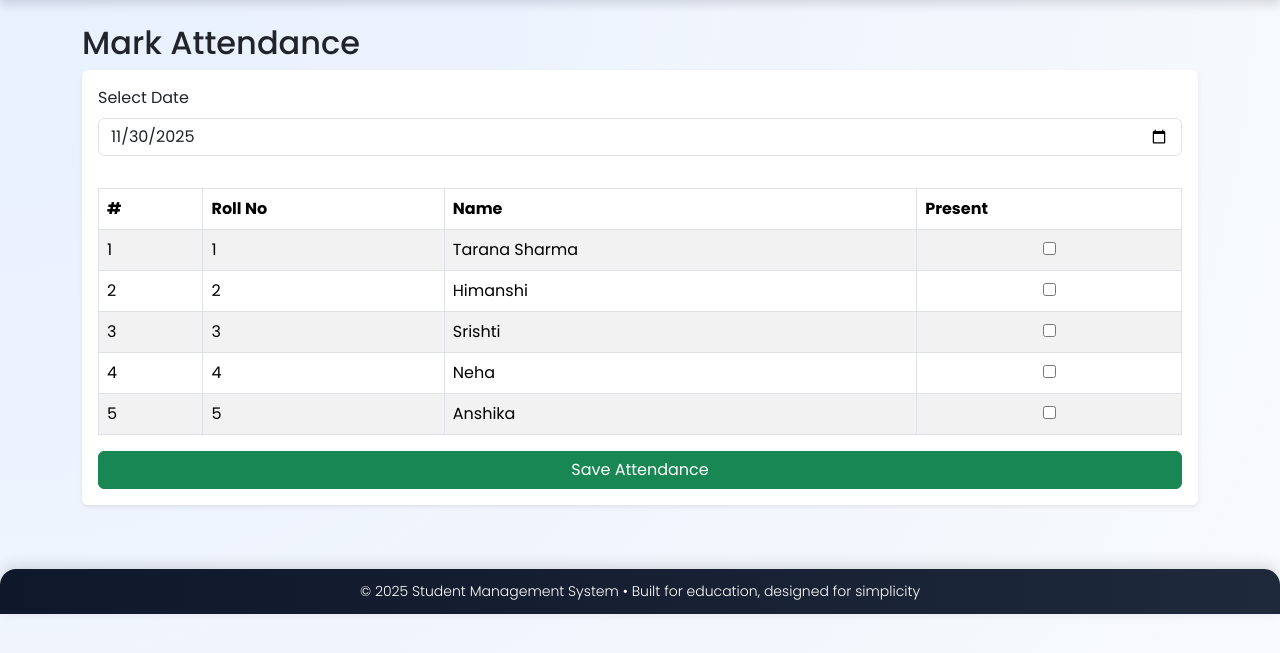
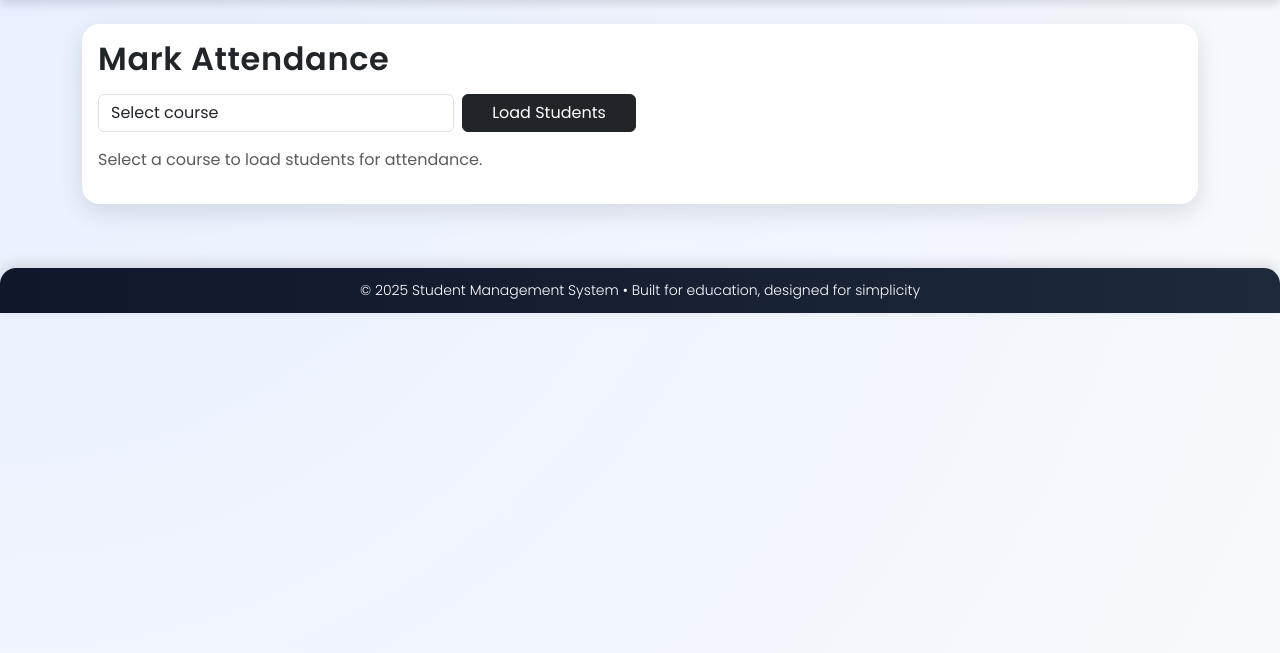
Before and after one commit to chiragsharma-S/StudentManagementSystem, a Flask app: page /attendance in a window 1280 px wide. Shown: the part 56-709 px from the top of the page. Run offline with Flask 3, Linux system fonts and the light colour scheme; a user stored in the database is signed in; data comes from the database, SQL or seed files in the repository.

Commit message:
Enhance attendance page with course selection
Updated attendance form to include course selection and semester information.

```diff
--- a/templates/attendance.html
+++ b/templates/attendance.html
@@ -1,39 +1,73 @@
 {% extends "base.html" %}
 {% block content %}
-<h2>Mark Attendance</h2>
 
-<form method="post" class="card shadow-sm border-0 p-3 bg-white">
+<div class="card card-soft">
+  <div class="card-body">
+    <h2 class="page-title mb-3">Mark Attendance</h2>
+
+    <!-- Course selection (GET form) -->
+    <form method="get" class="row g-2 mb-3">
+      <div class="col-md-4">
+        <select name="course" class="form-control" required>
+          <option value="" disabled {% if not selected_course %}selected{% endif %}>Select course</option>
+          {% for c in courses %}
+            <option value="{{ c }}" {% if c == selected_course %}selected{% endif %}>{{ c }}</option>
+          {% endfor %}
+        </select>
+      </div>
+      <div class="col-md-2">
+        <button type="submit" class="btn btn-dark w-100">Load Students</button>
+      </div>
+    </form>
+
+    {% if not selected_course %}
+      <p class="text-muted">Select a course to load students for attendance.</p>
+    {% elif students|length == 0 %}
+      <p>No students found for course {{ selected_course }}.</p>
+    {% else %}
+
+    <!-- Attendance marking form -->
+    <form method="post">
+      <!-- keep selected course on POST -->
+      <input type="hidden" name="course" value="{{ selected_course }}">
+
       <div class="mb-3">
-        <label class="form-label">Select Date</label>
+        <label class="form-label">Date</label>
         <input type="date" name="date" class="form-control" value="{{ today }}" required>
       </div>
 
-    {% if students|length == 0 %}
-        <p>No students available. Please add students first.</p>
-    {% else %}
-    <table class="table table-striped table-bordered mt-3">
+      <div class="table-responsive">
+        <table class="table table-striped table-bordered align-middle mb-0">
           <thead>
             <tr>
-            <th>#</th>
+              <th>Present</th>
               <th>Roll No</th>
               <th>Name</th>
-            <th>Present</th>
+              <th>Course</th>
+              <th>Semester</th>
             </tr>
           </thead>
           <tbody>
           {% for s in students %}
             <tr>
-                <td>{{ loop.index }}</td>
+              <td>
+                <input type="checkbox" name="present_ids" value="{{ s.id }}">
+              </td>
               <td>{{ s.roll_no }}</td>
               <td>{{ s.name }}</td>
-                <td class="text-center">
-                    <input type="checkbox" name="present_ids" value="{{ s.id }}">
-                </td>
+              <td>{{ s.course }}</td>
+              <td>{{ s.semester }}</td>
             </tr>
           {% endfor %}
           </tbody>
         </table>
-    <button type="submit" class="btn btn-success">Save Attendance</button>
+      </div>
+
+      <button type="submit" class="btn btn-success mt-3">Save Attendance</button>
+    </form>
+
     {% endif %}
-</form>
+  </div>
+</div>
+
 {% endblock %}
```
Lines whose indentation alone changed are shown as unchanged.
